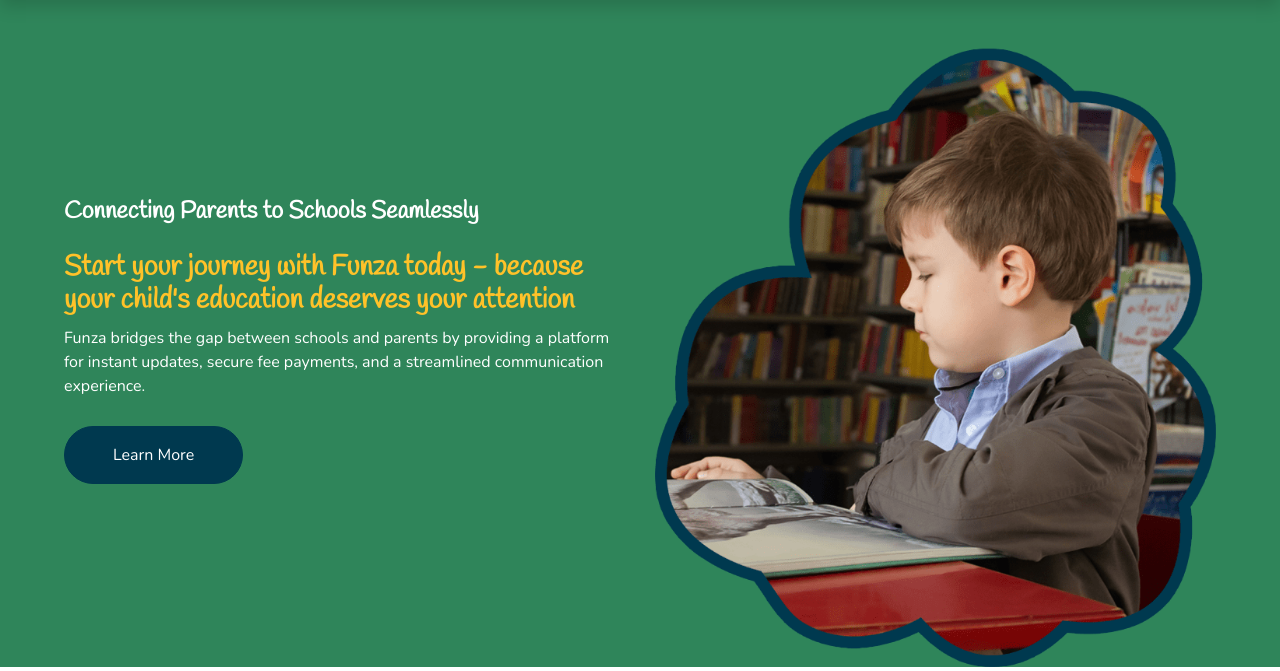
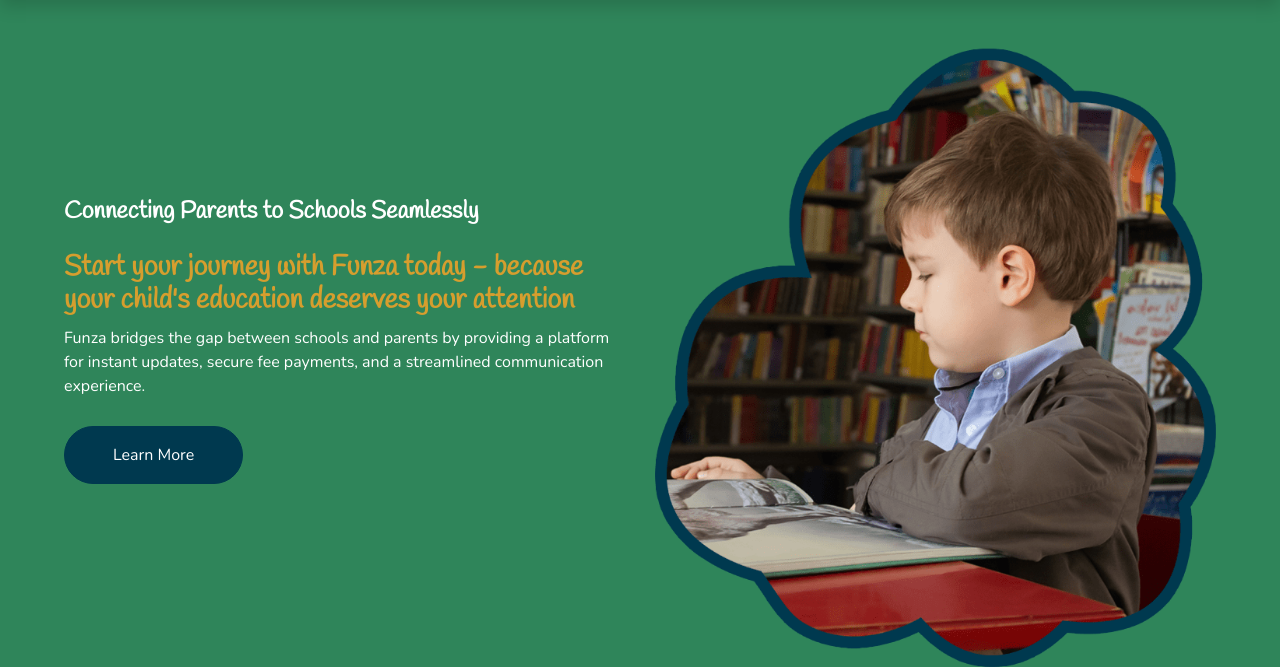
Before and after one commit to sos-robin/Mafunzo, a Django app: page / in a window 1280 px wide. Shown: the part 131-802 px from the top of the page. Run offline with Django 5.2, Linux system fonts and the light colour scheme; some libraries are stand-ins or nearby versions.

Commit message:
color change

```diff
--- a/Funza/templates/Funza/index.html
+++ b/Funza/templates/Funza/index.html
@@ -16,7 +16,7 @@
         <div class="col-lg-6 text-center text-lg-left">
           <p></p>
           <h4 class="text-white mb-4 mt-5 mt-lg-0">Connecting Parents to Schools Seamlessly</h4>
-          <h3 class="font-weight-bold" style="color: #FFC229;">
+          <h3 class="font-weight-bold" style="color: #D69E2E;">
             Start your journey with Funza today - because your child's education deserves your attention
         </h3>
 
```
